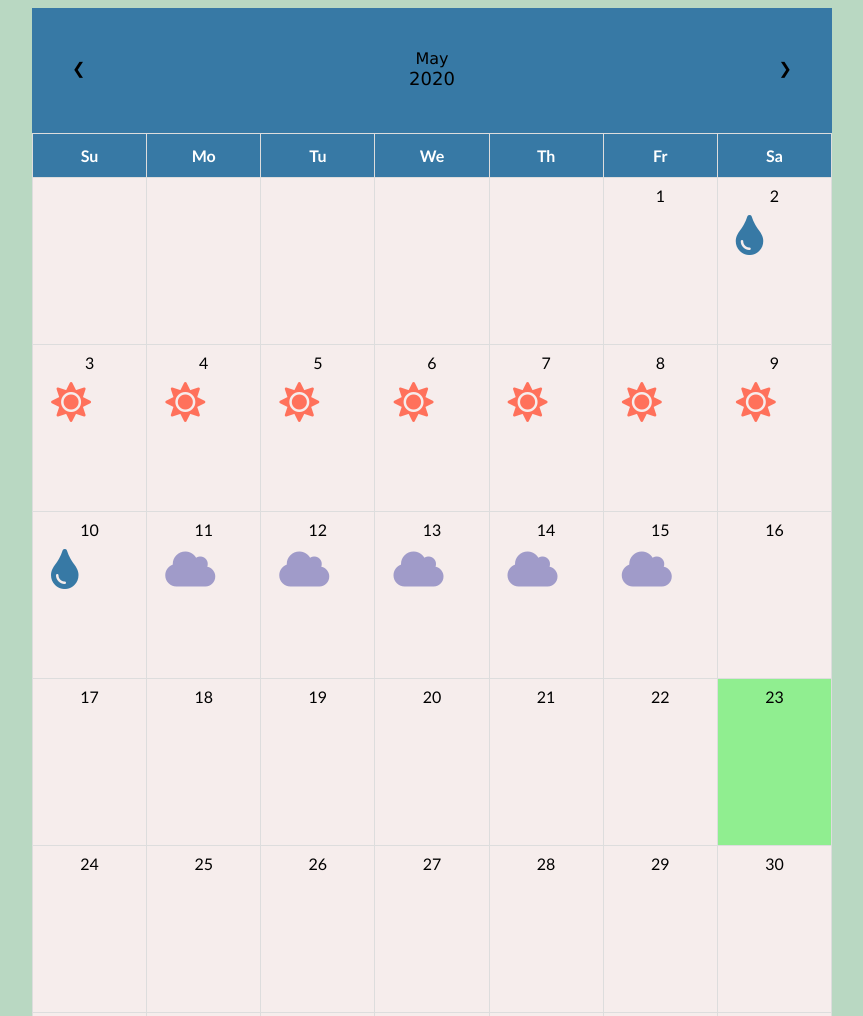
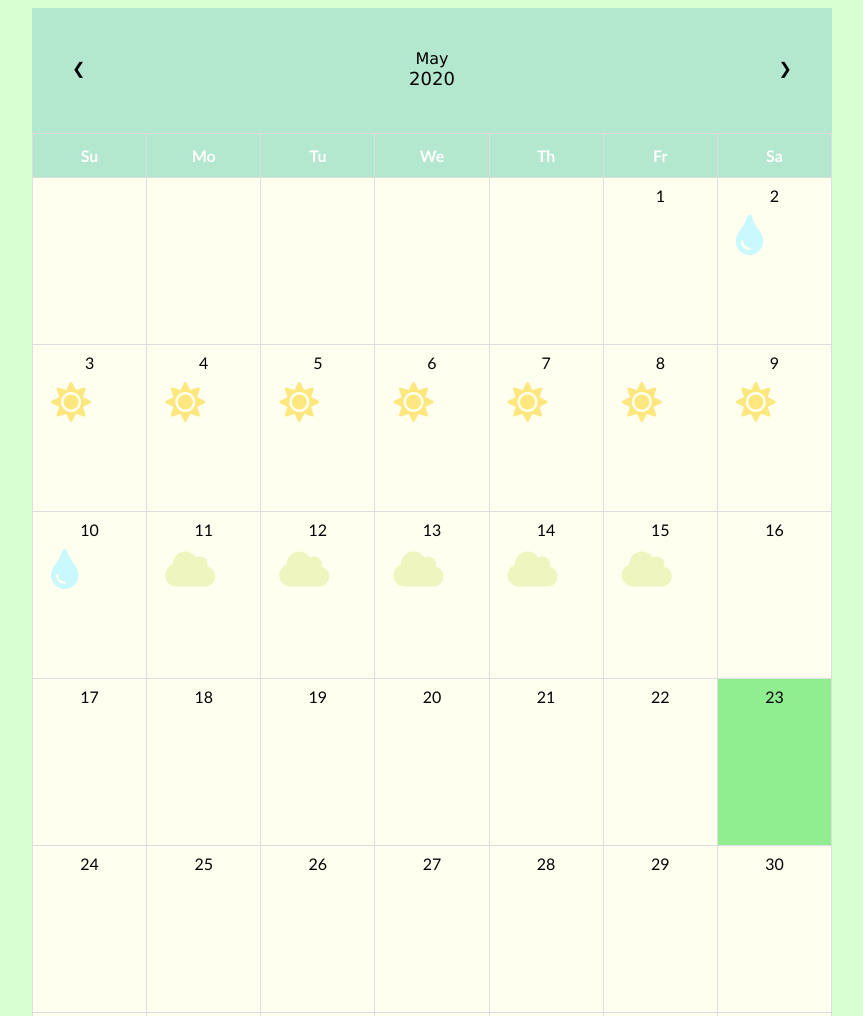
Before and after one commit to HCI-330/HCI_330, a plain HTML site: page calendar/may.html in a window 1280 px wide. Shown: the top 1016 px of the page, without its empty margins (206-1069 px from the left). Drawn offline with Linux system fonts and the light colour scheme.

Commit message:
New Cholors

```diff
--- a/calendar/calendar.css
+++ b/calendar/calendar.css
@@ -4,7 +4,7 @@ body {
   flex-direction: row;
   padding-left: 230px;
   font-family: Verdana, sans-serif;
-  background-color: #B9D8C2;
+  background-color: #D8FFD2;
 }
 
   #month {
@@ -19,19 +19,19 @@ body {
   }
 
   #month tr{
-    background-color: #F6EDEC;
+    background-color: #FFFFF0;
 
   }
 
   #month tr td:hover{
-    background-color: #EDDCDA;
+    background-color: #EFF5BF;
   }
 
   #month th {
     padding-top: 12px;
     padding-bottom: 12px;
     text-align: left;
-    background-color: #3779A5;
+    background-color: #B3E8CE;
     color: white;
     text-align:center;
   }
@@ -78,7 +78,7 @@ body {
   padding-bottom:0px;
   width: 800px;
   height: 100px;
-  background: #3779A5;
+  background: #B3E8CE;
   text-align: center;
   margin: 0;
 
@@ -101,15 +101,15 @@ body {
 }
 
 .fa-sun {
-  color: #FF715B;
+  color: #FFE780
 }
 
 .fa-cloud {
-  color: #A09BC9;
+  color: #EFF5BF;
 }
 
 .fa-tint {
-  color: #3779A5;
+  color: #C9F9FF;
 }
 
 .future_date .event {
```
Also changed, not shown: 1 other file.
